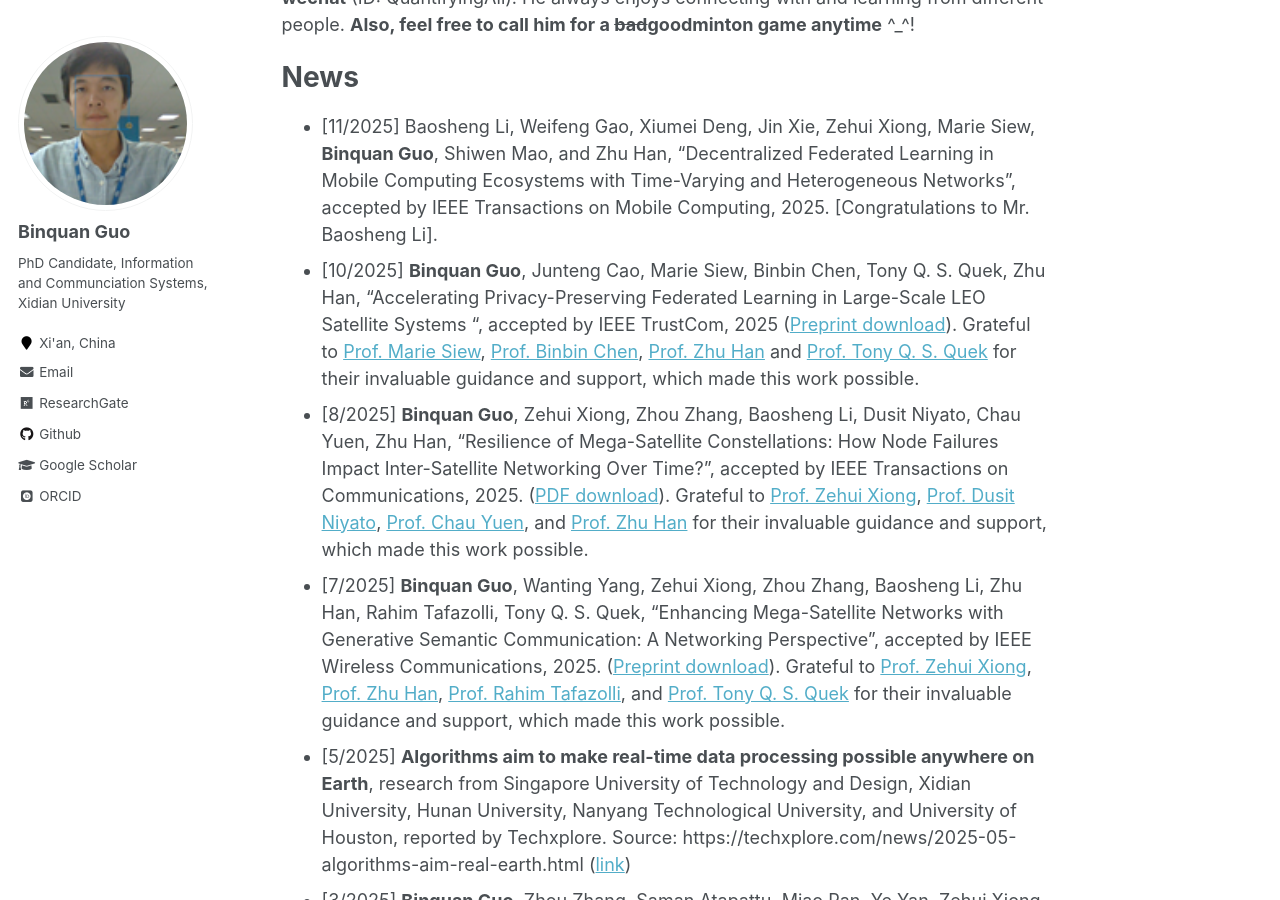
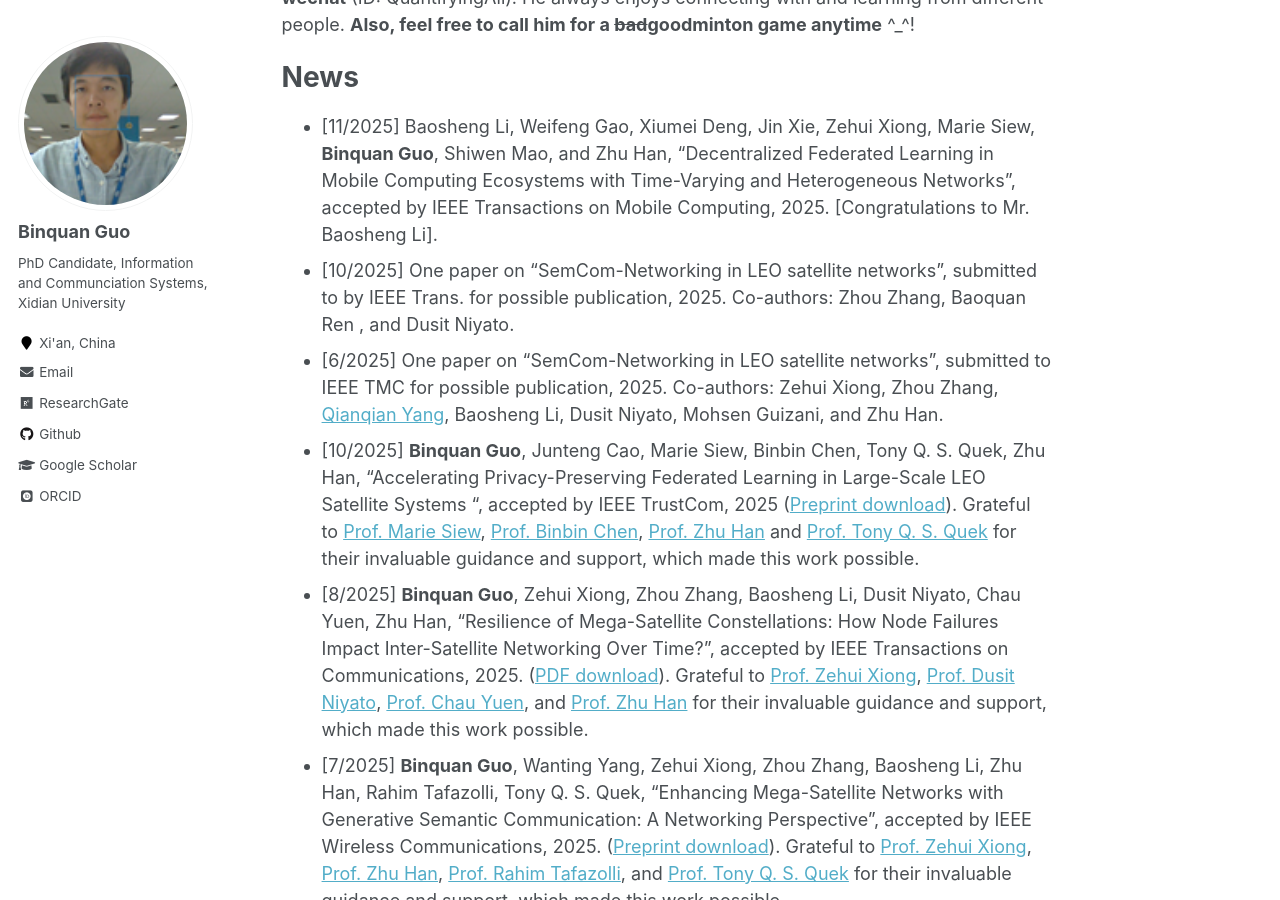
Before and after one commit to wilixx/wilixx.github.io, a Jekyll site: the page built from _pages/about.md, in a window 1280 px wide and 900 px high, scrolled down 605 px. Built offline with Jekyll 4.4.1, drawn with Linux system fonts in a browser that asks for light colours; some web fonts are replaced.

Commit message:
Update about.md

```diff
--- a/_pages/about.md
+++ b/_pages/about.md
@@ -16,6 +16,8 @@ Life is a hard but precious journey. **If you are interested to collaborate with
 News
 ======
 * [11/2025] Baosheng Li, Weifeng Gao, Xiumei Deng, Jin Xie, Zehui Xiong, Marie Siew, **Binquan Guo**, Shiwen Mao, and Zhu Han, "Decentralized Federated Learning in Mobile Computing Ecosystems with Time-Varying and Heterogeneous Networks", accepted by IEEE Transactions on Mobile Computing, 2025. [Congratulations to Mr. Baosheng Li].
+* [10/2025] One paper on "SemCom-Networking in LEO satellite networks", submitted to by IEEE Trans. for possible publication, 2025. Co-authors: Zhou Zhang, Baoquan Ren , and Dusit Niyato.
+* [6/2025] One paper on "SemCom-Networking in LEO satellite networks", submitted to IEEE TMC for possible publication, 2025. Co-authors: Zehui Xiong, Zhou Zhang, [Qianqian Yang](https://ieeexplore.ieee.org/author/38666361200), Baosheng Li, Dusit Niyato, Mohsen Guizani, and Zhu Han.
 * [10/2025] **Binquan Guo**, Junteng Cao, Marie Siew, Binbin Chen, Tony Q. S. Quek, Zhu Han, "Accelerating Privacy-Preserving Federated Learning in Large-Scale LEO Satellite Systems ", accepted by IEEE TrustCom, 2025 ([Preprint download](https://arxiv.org/abs/2509.12222 )). Grateful to [Prof. Marie Siew](https://ieeexplore.ieee.org/author/37086863656), [Prof. Binbin Chen](https://ieeexplore.ieee.org/author/37086119647), [Prof. Zhu Han](https://ieeexplore.ieee.org/author/37278605300) and [Prof. Tony Q. S. Quek](https://ieeexplore.ieee.org/author/37266597300) for their invaluable guidance and support, which made this work possible.
 * [8/2025] **Binquan Guo**, Zehui Xiong, Zhou Zhang, Baosheng Li, Dusit Niyato, Chau Yuen, Zhu Han, "Resilience of Mega-Satellite Constellations: How Node Failures Impact Inter-Satellite Networking Over Time?", accepted by IEEE Transactions on Communications, 2025. ([PDF download](https://ieeexplore.ieee.org/document/11164934)). Grateful to [Prof. Zehui Xiong](https://sites.google.com/view/zehuixiong), [Prof. Dusit Niyato](https://ieeexplore.ieee.org/author/37296968900), [Prof. Chau Yuen](https://ieeexplore.ieee.org/author/37273147100), and [Prof. Zhu Han](https://ieeexplore.ieee.org/author/37278605300) for their invaluable guidance and support, which made this work possible.
 * [7/2025] **Binquan Guo**, Wanting Yang, Zehui Xiong, Zhou Zhang, Baosheng Li, Zhu Han, Rahim Tafazolli, Tony Q. S. Quek, "Enhancing Mega-Satellite Networks with Generative Semantic Communication: A Networking Perspective", accepted by IEEE Wireless Communications, 2025. ([Preprint download](https://arxiv.org/abs/2508.07573)). Grateful to [Prof. Zehui Xiong](https://sites.google.com/view/zehuixiong), [Prof. Zhu Han](https://ieeexplore.ieee.org/author/37278605300), [Prof. Rahim Tafazolli](https://ieeexplore.ieee.org/author/37280285600), and [Prof. Tony Q. S. Quek](https://ieeexplore.ieee.org/author/37266597300) for their invaluable guidance and support, which made this work possible.
```
